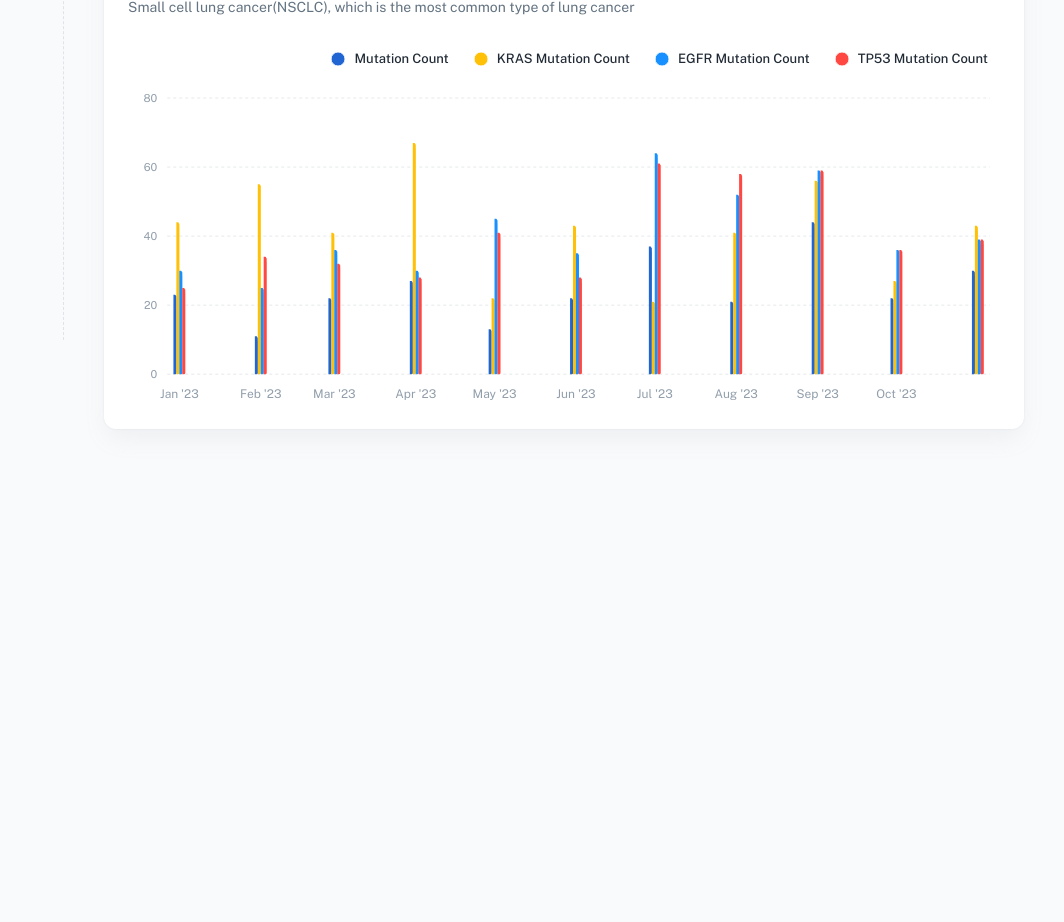
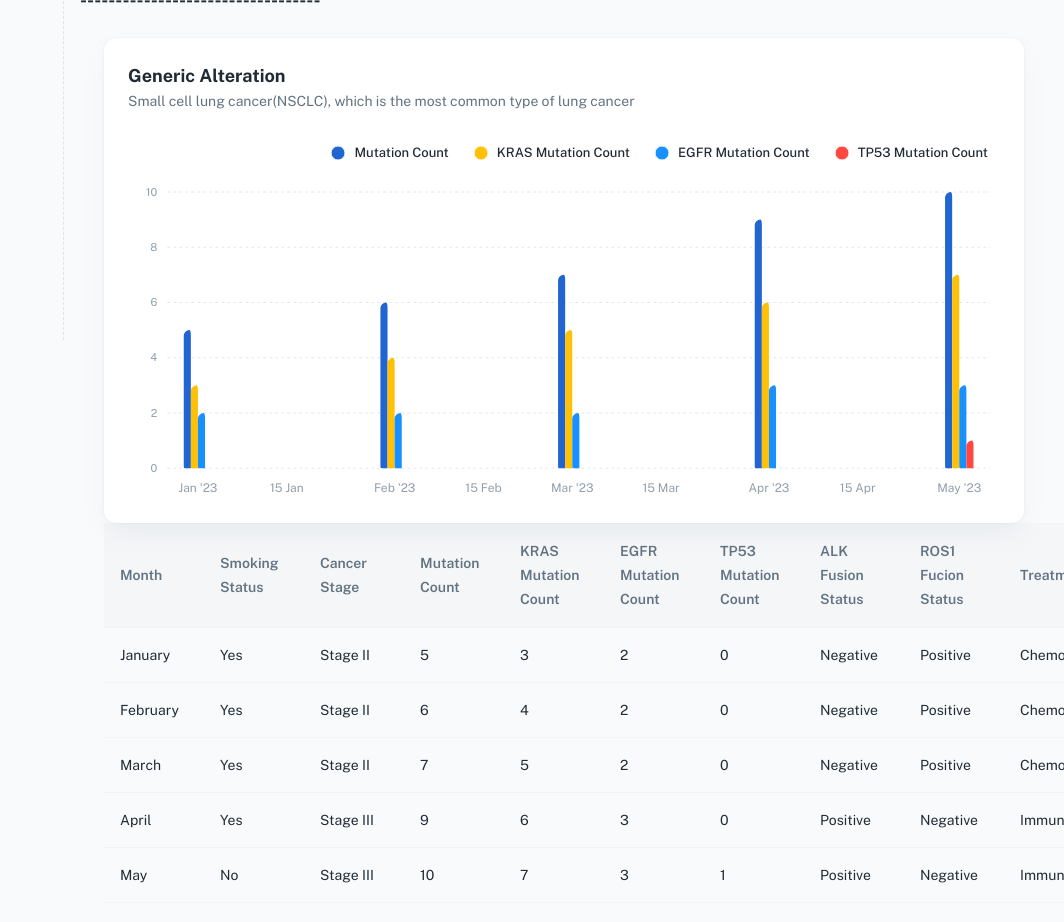
Before and after one commit to vedantPersi/techathon_multimodal_analisys, a React (Create React App) app in the folder Frontend/: page /dashboard/userDetails in a window 1280 px wide. Shown: the part 460-1382 px from the top of the page, without its empty margins (216-1280 px from the left). Before the commit the page ends 969 px from the top, so only its background shows below. Built offline with nearby package versions, Linux system fonts and the light colour scheme; a web font is replaced by a local one; what dwv would draw is missing.

Commit message:
Frontend modification

```diff
--- a/Frontend/src/_mock/account.js
+++ b/Frontend/src/_mock/account.js
@@ -1,7 +1,7 @@
 // ----------------------------------------------------------------------
 
 const account = {
-  displayName: 'Dr. Rushikesh Patil',
+  displayName: 'Dr. Vaibhav',
   email: 'demo@email.com',
   photoURL: '/assets/images/avatars/avatar_18.jpg',
 };
--- a/Frontend/src/pages/ProductsPage.js
+++ b/Frontend/src/pages/ProductsPage.js
@@ -32,8 +32,7 @@ export default function ProductsPage() {
     setOpenFilter(false);
   };
 
-  const columns = [
-
+  const columns_pathalogy = [
     { id: "wbcCount", label: "WBC Count", minWidth: 100},
     { id: "rbcCount", label: "RBC Count", minWidth: 100},
     { id: "hemoglobin", label: "Hemoglobin", minWidth: 100},
@@ -44,8 +43,30 @@ export default function ProductsPage() {
     { id: "chloride", label: "Chloride", minWidth: 100},
   ];
 
-  const rows = [
+  const rows_pathalogy = [
     { wbcCount: 4, rbcCount: 13.5, hemoglobin: 30, hematocrit: 33.5, plateletCount: 180, sodium: 137, potassium: 3.7, chloride: 97}
+  ];
+
+  const columns_generic = [
+    { id: "month", label: "Month", minWidth: 100},
+    { id: "smoking_status", label: "Smoking Status", minWidth: 100},
+    { id: "cancer_stage", label: "Cancer Stage", minWidth: 100},
+    { id: "mutation_count", label: "Mutation Count", minWidth: 100},
+    { id: "kras_count", label: "KRAS Mutation Count", minWidth: 100},
+    { id: "egfr_count", label: "EGFR Mutation Count", minWidth: 100},
+    { id: "tp53_count", label: "TP53 Mutation Count", minWidth: 100},
+    { id: "alk_fusion_status", label: "ALK Fusion Status", minWidth: 100},
+    { id: "ros1_fusion_status", label: "ROS1 Fucion Status", minWidth: 100},
+    { id: "treatment", label: "Treatment", minWidth: 100},
+    { id: "response", label: "Response", minWidth: 100},
+  ];
+
+  const rows_generic = [
+    { month: "January", smoking_status: "Yes", cancer_stage: "Stage II", mutation_count: 5, kras_count: 3, egfr_count: 2, tp53_count: 0, alk_fusion_status: "Negative", ros1_fusion_status: "Positive", treatment: "Chemotherapy", response: "Partial"},
+    { month: "February", smoking_status: "Yes", cancer_stage: "Stage II", mutation_count: 6, kras_count: 4, egfr_count: 2, tp53_count: 0, alk_fusion_status: "Negative", ros1_fusion_status: "Positive", treatment: "Chemotherapy", response: "Stable"},
+    { month: "March", smoking_status: "Yes", cancer_stage: "Stage II", mutation_count: 7, kras_count: 5, egfr_count: 2, tp53_count: 0, alk_fusion_status: "Negative", ros1_fusion_status: "Positive", treatment: "Chemotherapy", response: "Progressive"},
+    { month: "April", smoking_status: "Yes", cancer_stage: "Stage III", mutation_count: 9, kras_count: 6, egfr_count: 3, tp53_count: 0, alk_fusion_status: "Positive", ros1_fusion_status: "Negative", treatment: "Immunotherapy", response: "Stable"},
+    { month: "May", smoking_status: "No", cancer_stage: "Stage III", mutation_count: 10, kras_count: 7, egfr_count: 3, tp53_count: 1, alk_fusion_status: "Positive", ros1_fusion_status: "Negative", treatment: "Immunotherapy", response: "Partial"},
   ];
 
   return (
@@ -105,11 +126,15 @@ export default function ProductsPage() {
           <Typography variant="body">vedant@gmail.com</Typography>
         </Grid>
 
+        {/* Pathology Reports */}
         <Grid item xs={12} md={6} lg={12}>
+          <Typography variant="h5" sx={{ mb: 1 }}>
+            Blood Test Reports
+          </Typography>
           <Table>
             <TableHead>
               <TableRow>
-                {columns.map((column) => (
+                {columns_pathalogy.map((column) => (
                   <TableCell key={column.id} align="left" style={{ minWidth: column.minWidth }}>
                     {column.label}
                   </TableCell>
@@ -118,9 +143,8 @@ export default function ProductsPage() {
             </TableHead>
 
             <TableBody>
-              {rows.map((row) => (
+              {rows_pathalogy.map((row) => (
                 <TableRow key={row.id}>
-
                   <TableCell align="left">{row.wbcCount}</TableCell>
                   <TableCell align="left">{row.rbcCount}</TableCell>
                   <TableCell align="left">{row.hemoglobin}</TableCell>
@@ -129,13 +153,17 @@ export default function ProductsPage() {
                   <TableCell align="left">{row.sodium}</TableCell>
                   <TableCell align="left">{row.potassium}</TableCell>
                   <TableCell align="left">{row.chloride}</TableCell>
-
                 </TableRow>
               ))}
             </TableBody>
           </Table>
         </Grid>
 
+        <Typography variant="h6">
+        -----------------------------------------------------------------------------------------------------------------------------------------------------------------------
+        </Typography>
+
+        {/* Generic Alteration */}
         <Grid item xs={12} md={6} lg={12}>
           <AppWebsiteVisits
             title="Generic Alteration"
@@ -146,40 +174,63 @@ export default function ProductsPage() {
               '03/01/2023',
               '04/01/2023',
               '05/01/2023',
-              '06/01/2023',
-              '07/01/2023',
-              '08/01/2023',
-              '09/01/2023',
-              '10/01/2023',
-              '11/01/2023',
             ]}
             chartData={[
               {
                 name: 'Mutation Count',
                 type: 'column',
                 fill: 'solid',
-                data: [23, 11, 22, 27, 13, 22, 37, 21, 44, 22, 30],
+                data: [5, 6, 7, 9, 10],
               },
               {
                 name: 'KRAS Mutation Count',
                 type: 'column',
                 fill: 'solid',
-                data: [44, 55, 41, 67, 22, 43, 21, 41, 56, 27, 43],
+                data: [3, 4, 5, 6, 7],
               },
               {
                 name: 'EGFR Mutation Count',
                 type: 'column',
                 fill: 'solid',
-                data: [30, 25, 36, 30, 45, 35, 64, 52, 59, 36, 39],
+                data: [2, 2, 2, 3, 3],
               },
               {
                 name: 'TP53 Mutation Count',
                 type: 'column',
                 fill: 'solid',
-                data: [25, 34, 32, 28, 41, 28, 61, 58, 59, 36, 39],
+                data: [0, 0, 0, 0, 1],
               },
             ]}
           />
+          <Table>
+            <TableHead>
+              <TableRow>
+                {columns_generic.map((column) => (
+                  <TableCell key={column.id} align="left" style={{ minWidth: column.minWidth }}>
+                    {column.label}
+                  </TableCell>
+                ))}
+              </TableRow>
+            </TableHead>
+
+            <TableBody>
+              {rows_generic.map((row) => (
+                <TableRow key={row.id}>
+                  <TableCell align="left">{row.month}</TableCell>
+                  <TableCell align="left">{row.smoking_status}</TableCell>
+                  <TableCell align="left">{row.cancer_stage}</TableCell>
+                  <TableCell align="left">{row.mutation_count}</TableCell>
+                  <TableCell align="left">{row.kras_count}</TableCell>
+                  <TableCell align="left">{row.egfr_count}</TableCell>
+                  <TableCell align="left">{row.tp53_count}</TableCell>
+                  <TableCell align="left">{row.alk_fusion_status}</TableCell>
+                  <TableCell align="left">{row.ros1_fusion_status}</TableCell>
+                  <TableCell align="left">{row.treatment}</TableCell>
+                  <TableCell align="left">{row.response}</TableCell>
+                </TableRow>
+              ))}
+            </TableBody>
+          </Table>
         </Grid>
       </Grid>
     </Container>
--- a/Frontend/src/pages/UserPage.js
+++ b/Frontend/src/pages/UserPage.js
@@ -236,7 +236,7 @@ export default function UserPage() {
                         <TableCell align="left">{weight}</TableCell>
 
                         <TableCell align="left">
-                        <Label color={(survivalStatus === 'Dead' && 'error') || 'success'}>{sentenceCase(survivalStatus ? 'Alive' : 'Dead')}</Label>
+                        <Label>{survivalStatus ? 'Alive' : 'Dead'}</Label>
                         </TableCell>
 
 
```
